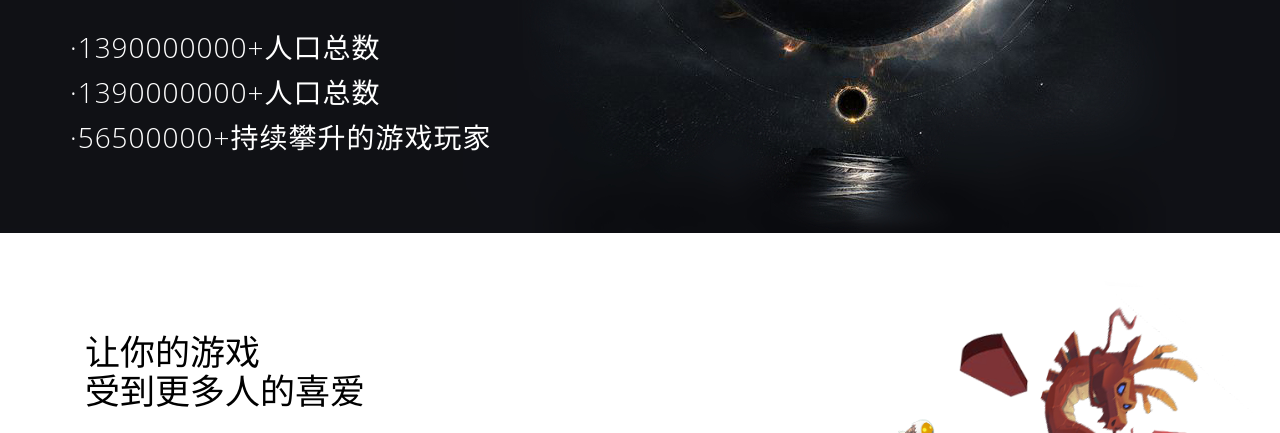
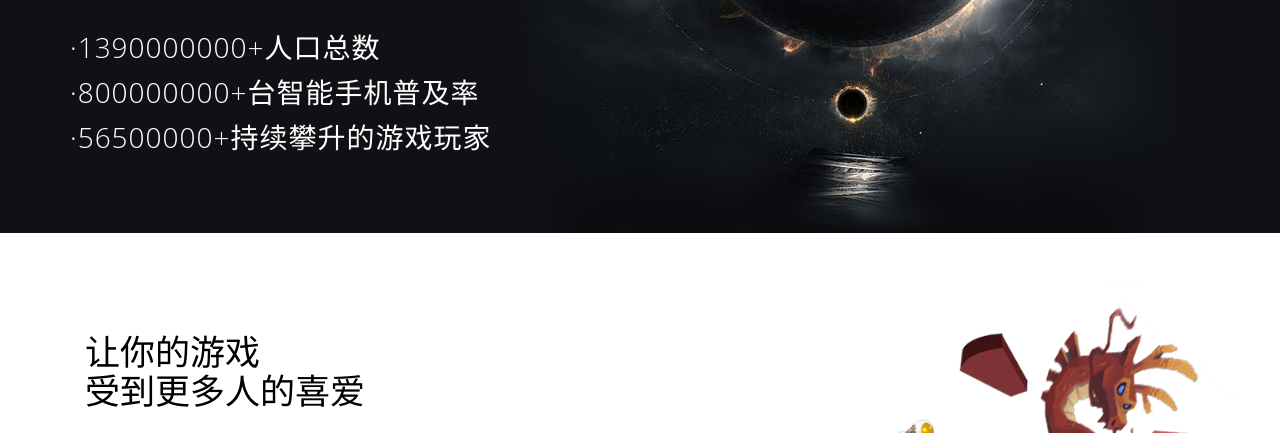
Before and after one commit to gogobody/SYZYGY-Site, a plain HTML site: page index.html in a window 1280 px wide. Shown: the part 367-800 px from the top of the page. Drawn offline with Linux system fonts and the light colour scheme; files whose address does not match are found by name.

Commit message:
改了头部数据

```diff
--- a/index.html
+++ b/index.html
@@ -72,7 +72,7 @@
                         <h2>一个你 <strong>不容错过</strong><br> 的巨大市场</h2>
                         <div class="f-text">
                             <span>·1390000000+人口总数</span>
-                            <span>·1390000000+人口总数</span>
+                            <span>·800000000+台智能手机普及率</span>
                             <span>·56500000+持续攀升的游戏玩家</span>
                         </div>
                     </div>
```
